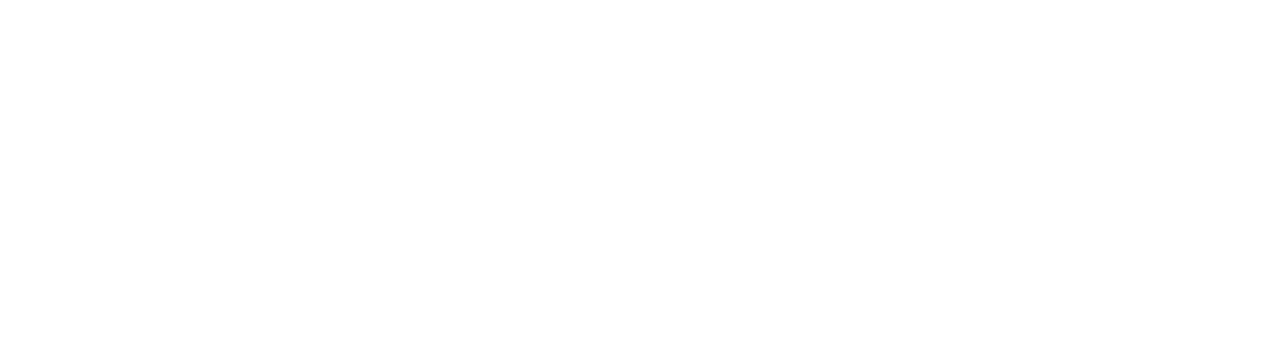
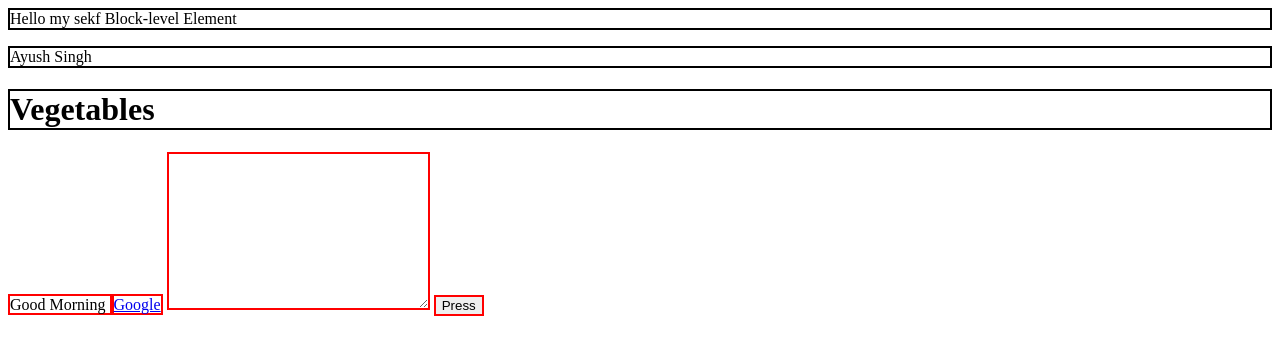
Before and after one commit to Ayush7828/MERN_Development, a plain HTML site: page HTML/inline_and_block_element.html in a window 1280 px wide. Drawn offline with Linux system fonts and the light colour scheme.

Commit message:
learning_done

```diff
--- a/HTML/inline_and_block_element.html
+++ b/HTML/inline_and_block_element.html
@@ -2,14 +2,53 @@
 <html lang="en">
 
 <head>
-    <meta charset="UTF-8">
-    <meta http-equiv="X-UA-Compatible" content="IE=edge">
-    <meta name="viewport" content="width=device-width, initial-scale=1.0">
+    <meta charset="UTF-8" />
+    <meta http-equiv="X-UA-Compatible" content="IE=edge" />
+    <meta name="viewport" content="width=device-width, initial-scale=1.0" />
     <title>Learn Inline and Block Elements</title>
+    <style>
+        .block-element {
+            border: 2px solid black;
+        }
+
+        .inline-style {
+            border: 2px solid red;
+        }
+    </style>
 </head>
 
 <body>
     <!--Block Elements-->
+    <div class="block-element">Hello my sekf Block-level Element</div>
+    <p class="block-element">Ayush Singh</p>
+    <h1 class="block-element">Vegetables</h1>
+    <!-- This is block Level elemnts
+        <footer></footer>
+    <section></section>
+    <table></table>
+    <ul></ul>
+    <li></li>
+    <dl></dl>
+    <canvas></canvas> -->
+
+    <!-- inline elemnts -->
+    <span class="inline-style"> Good Morning </span>
+    <a class="inline-style" href="#">Google</a>
+    <textarea class="inline-style" name="" id="" cols="30" rows="10"></textarea>
+    <button class="inline-style">Press</button>
+
+    <!-- This Is Inline Element
+    <abbr title=""></abbr>
+    <small></small>
+    <input type="text">
+    <output></output>
+    <label for=""></label>
+    <sub></sub>
+    <sup></sup>
+    <img src="" alt="">
+    <b></b>
+    <em></em>
+    <strong></strong> -->
 </body>
 
 </html>
```
